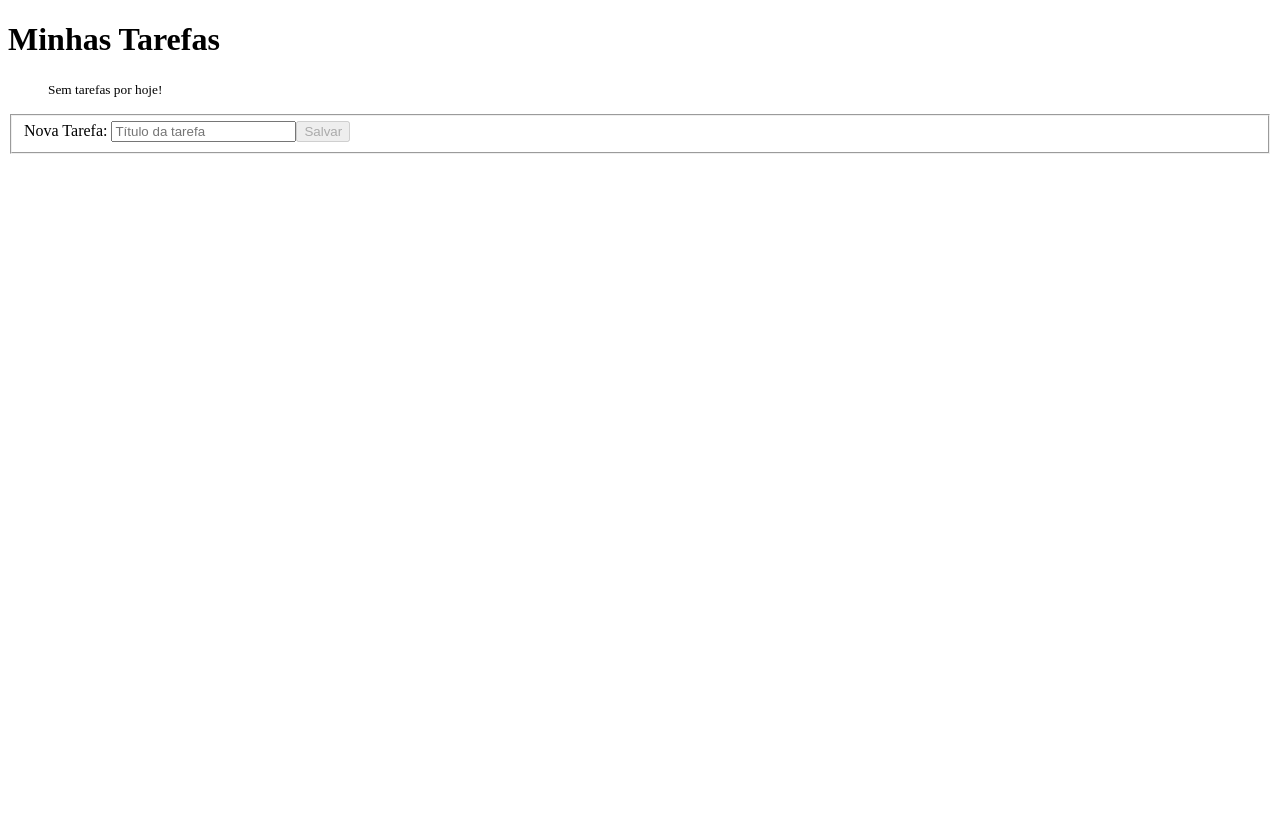
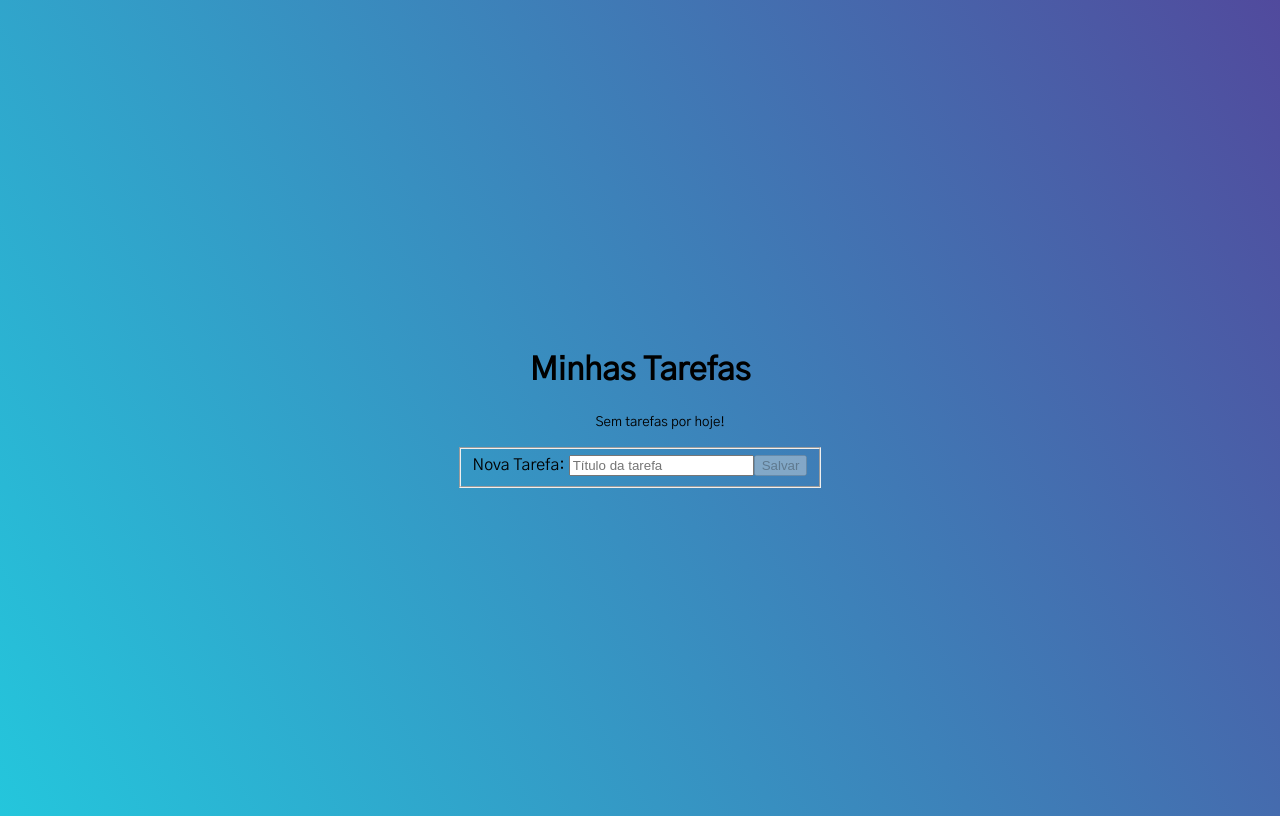
Before and after one commit to tonkunz/angular-todo-list, an Angular app: page / in a window 1280 px wide. Built offline with nearby package versions, Linux system fonts and the light colour scheme.

Commit message:
Adiciona estilos globais

```diff
--- a/src/styles.css
+++ b/src/styles.css
@@ -1 +1,21 @@
 /* You can add global styles to this file, and also import other style files */
+@import url('https://fonts.googleapis.com/css?family=Gothic+A1&display=swap');
+
+body {
+  height: 100vh;
+  display: flex;
+  align-items: center;
+  justify-content: center;
+  /* Fontstyle */
+
+  font-family: 'Gothic A1', sans-serif;
+  font-weight: 300;
+  text-align: center;
+
+  /* Background color */
+  background: #3023ae;
+  background: -moz-linear-gradient(60deg, #24C6DC 0%, #514A9D 100%);
+  background: -webkit-linear-gradient(60deg, #24C6DC 0%, #514A9D 100%);
+  background: linear-gradient(60deg, #24C6DC 0%, #514A9D 100%);
+  filter: progid:DXImageTransform.Microsoft.gradient(startColorstr='#24C6DC', endColor='#514A9D');
+}
```
